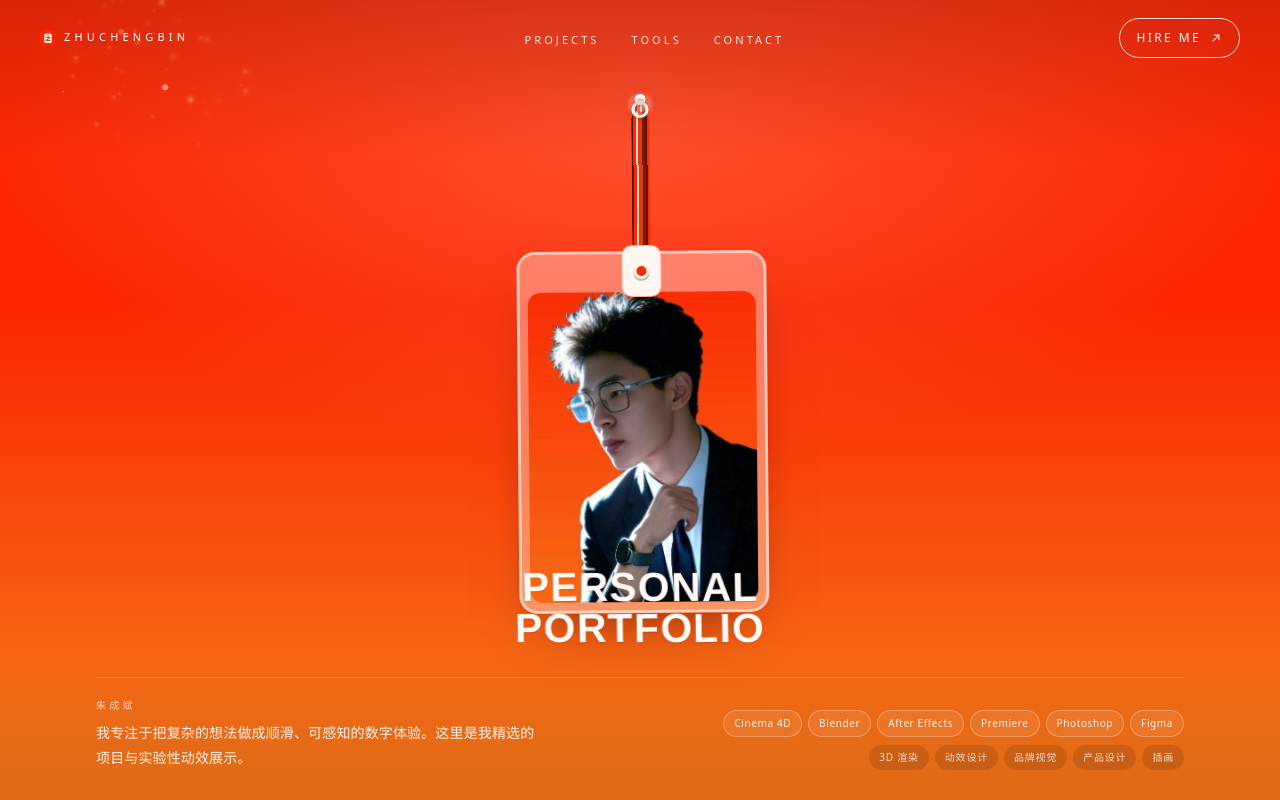
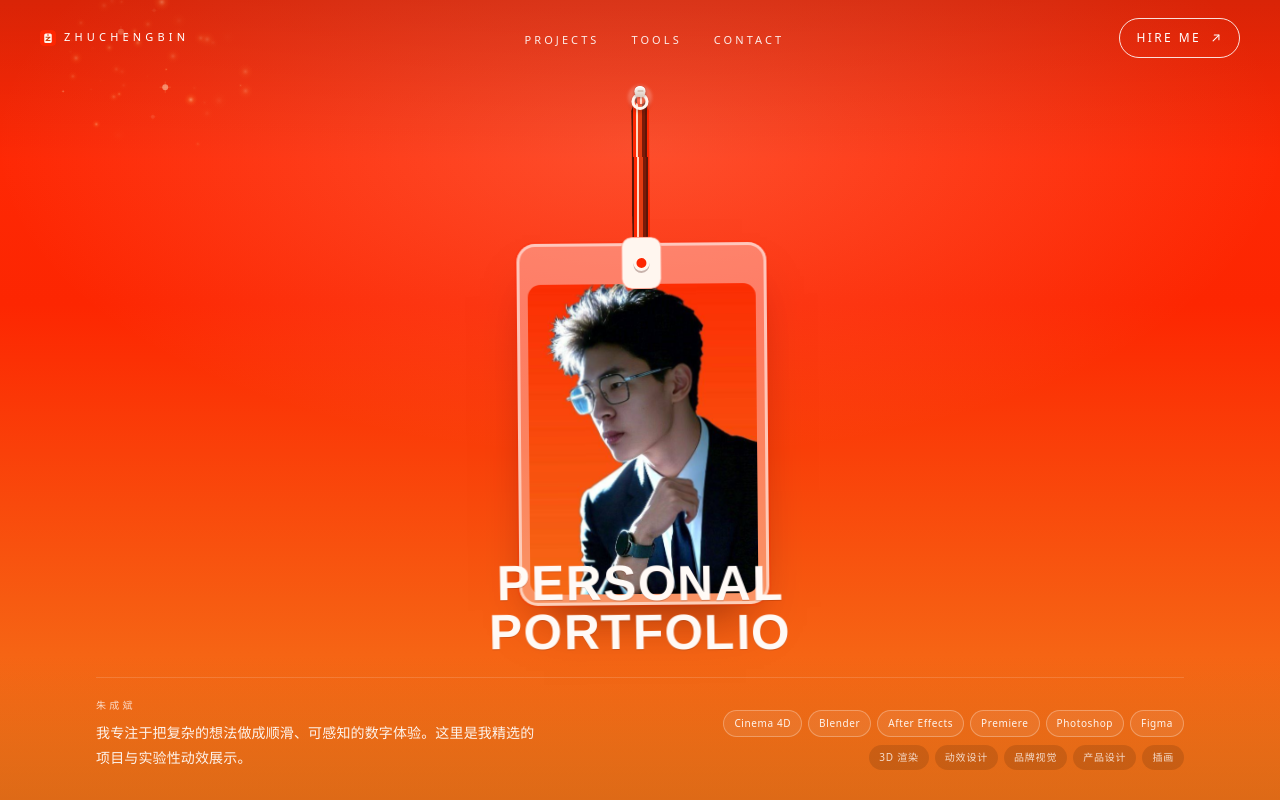
Before and after one commit to 2015399139-svg/2015399139-svg.github.io, a React (Vite) app: page / in a window 1280 px wide. Shown: the top 800 px of the page. Built offline with nearby package versions, Linux system fonts and the light colour scheme.

Commit message:
Hang interactive titles directly under the lanyard.

```diff
--- a/src/index.css
+++ b/src/index.css
@@ -80,7 +80,7 @@ html.tech-3d-portfolio body {
 .hero-swing-letter {
   display: inline-block;
   font-family: 'Helvetica Neue', Helvetica, Arial, 'PingFang SC', sans-serif;
-  font-size: clamp(1.35rem, 3.4vw, 2.55rem);
+  font-size: clamp(1.55rem, 4.2vw, 3.1rem);
   font-weight: 600;
   letter-spacing: 0.02em;
   line-height: 1;
```
